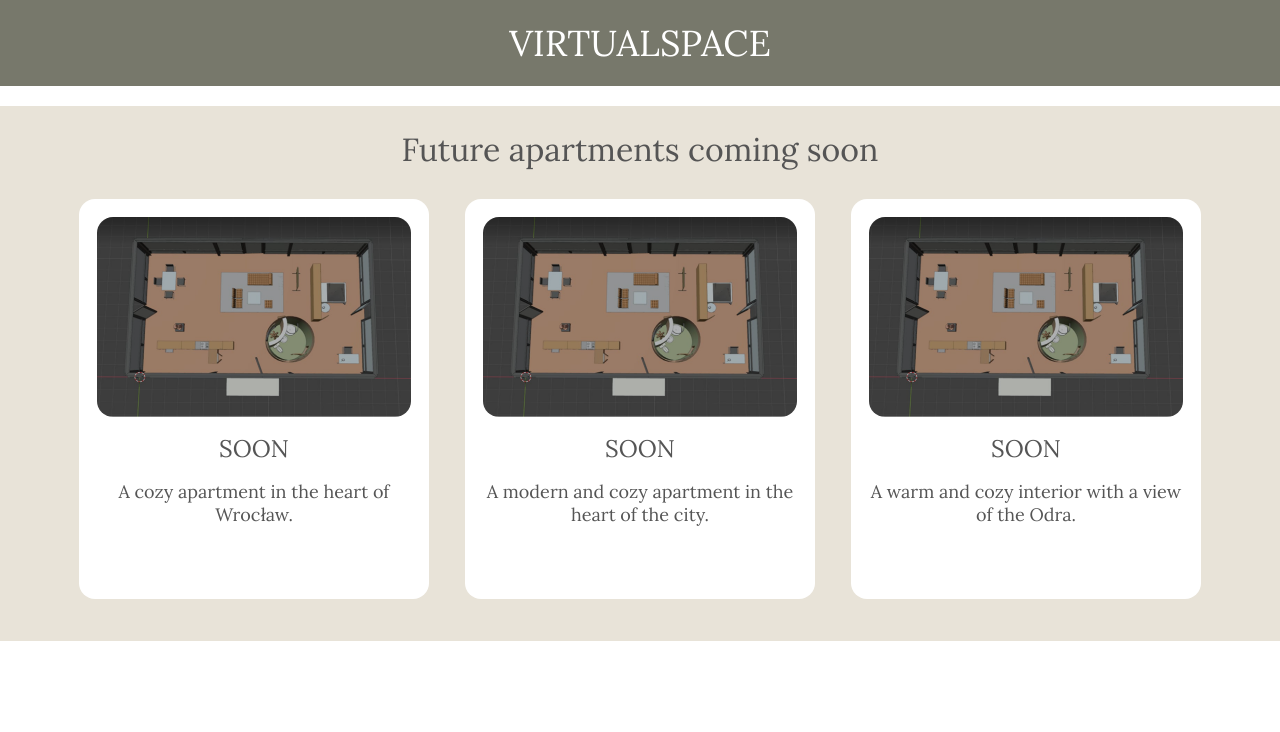
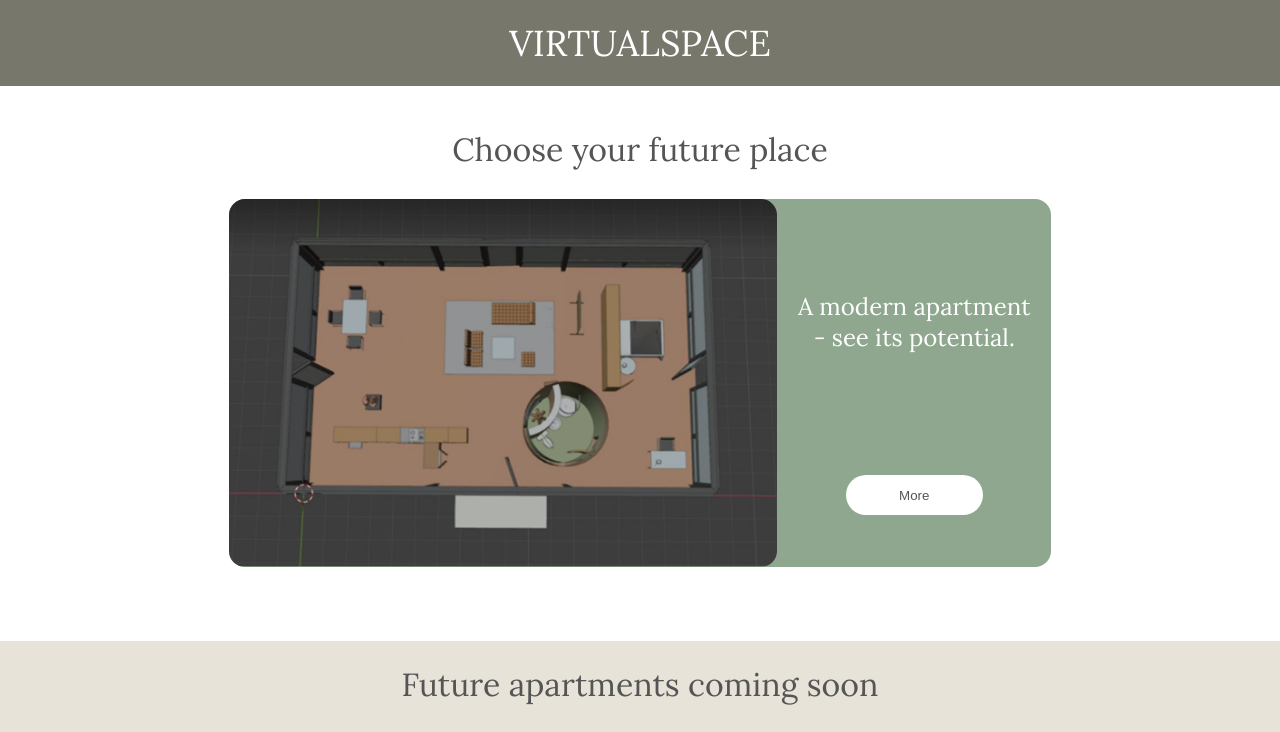
Before and after one commit to AnnCzar/Apartment-Visualization-Web-App, a React (Vite) app in the folder frontend/app/: page / in a window 1280 px wide. Shown: the top 732 px of the page. Built offline with nearby package versions, Linux system fonts and the light colour scheme.

Commit message:
add apartment hero section

```diff
--- a/frontend/app/public/styles.css
+++ b/frontend/app/public/styles.css
@@ -9,6 +9,7 @@
   padding: 0;
   margin: 0;
   box-sizing: border-box;
+  color: var(--text);
 }
 html {
   font-family: "Lora", serif;
@@ -40,17 +41,20 @@ p {
 .apartment-cards {
   background-color: var(--background);
   text-align: center;
-  color: var(--text);
   padding: 18px;
 }
-.apartment-cards h2 {
+.apartment-cards h2,
+.apartment-hero h2 {
   padding: 5px;
 }
 .container {
-  display: flex;
-  justify-content: center;
-  gap: 36px;
+  width: 100%;
+  display: grid;
+  grid-template-columns: repeat(3, 1fr);
+  column-gap: 30px;
   padding: 24px;
+  max-width: 70%;
+  margin: 0 auto;
 }
 .card {
   background-color: white;
@@ -58,13 +62,46 @@ p {
   border-radius: var(--radius);
   display: flex;
   flex-direction: column;
-  max-width: 350px;
-  min-height: 400px;
 }
-.card-image {
-  height: 200px;
+.image {
+  width: 100%;
+  height: auto;
   border-radius: var(--radius);
 }
 .card h3 {
   padding: 16px;
 }
+.apartment-hero {
+  text-align: center;
+  padding: 18px;
+  padding-bottom: 50px;
+}
+.item {
+  background-color: #8fa78f;
+  grid-column: 1/4;
+  display: grid;
+  grid-template-columns: repeat(3, 1fr);
+  grid-template-rows: repeat(4, 1fr);
+  border-radius: var(--radius);
+}
+.item h3 {
+  color: white;
+  grid-row: 2/4;
+  padding: 0px 20px;
+  grid-column: 3/4;
+  justify-self: center;
+}
+.item button {
+  grid-row: 4/5;
+  width: 50%;
+  height: 40px;
+  justify-self: center;
+  background-color: white;
+  border: none;
+  border-radius: 20px;
+}
+.item img {
+  grid-column: 1/3;
+  grid-row: 1/5;
+  height: auto;
+}
--- a/frontend/app/src/components/ApartmentCard.jsx
+++ b/frontend/app/src/components/ApartmentCard.jsx
@@ -4,7 +4,7 @@ import apartImg from "../assets/apartment.png";
 function ApartmentCard(props) {
   return (
     <div className="card">
-      <img className="card-image" src={apartImg}></img>
+      <img className="image" src={apartImg}></img>
       <h3>{props.title}</h3>
       <p>{props.description}</p>
     </div>
--- /dev/null
+++ b/frontend/app/src/components/ApartmentHero.jsx
@@ -0,0 +1,19 @@
+import React from "react";
+import apartImg from "../assets/apartment.png";
+
+function ApartmentHero() {
+  return (
+    <div className="apartment-hero">
+      <h2>Choose your future place</h2>
+      <div className="container">
+        <div className="item">
+          <img className="image" src={apartImg}></img>
+          <h3>A modern apartment - see its potential.</h3>
+          <button>More</button>
+        </div>
+      </div>
+    </div>
+  );
+}
+
+export default ApartmentHero;
--- a/frontend/app/src/pages/Home.jsx
+++ b/frontend/app/src/pages/Home.jsx
@@ -1,12 +1,14 @@
 import FutureApartments from "../components/FutureApartments";
 import Header from "../components/Header";
 import Hero from "../components/Hero";
+import ApartmentHero from "../components/ApartmentHero";
 
 function Home() {
   return (
     <>
       <Header />
       <Hero />
+      <ApartmentHero />
       <FutureApartments />
     </>
   );
```
